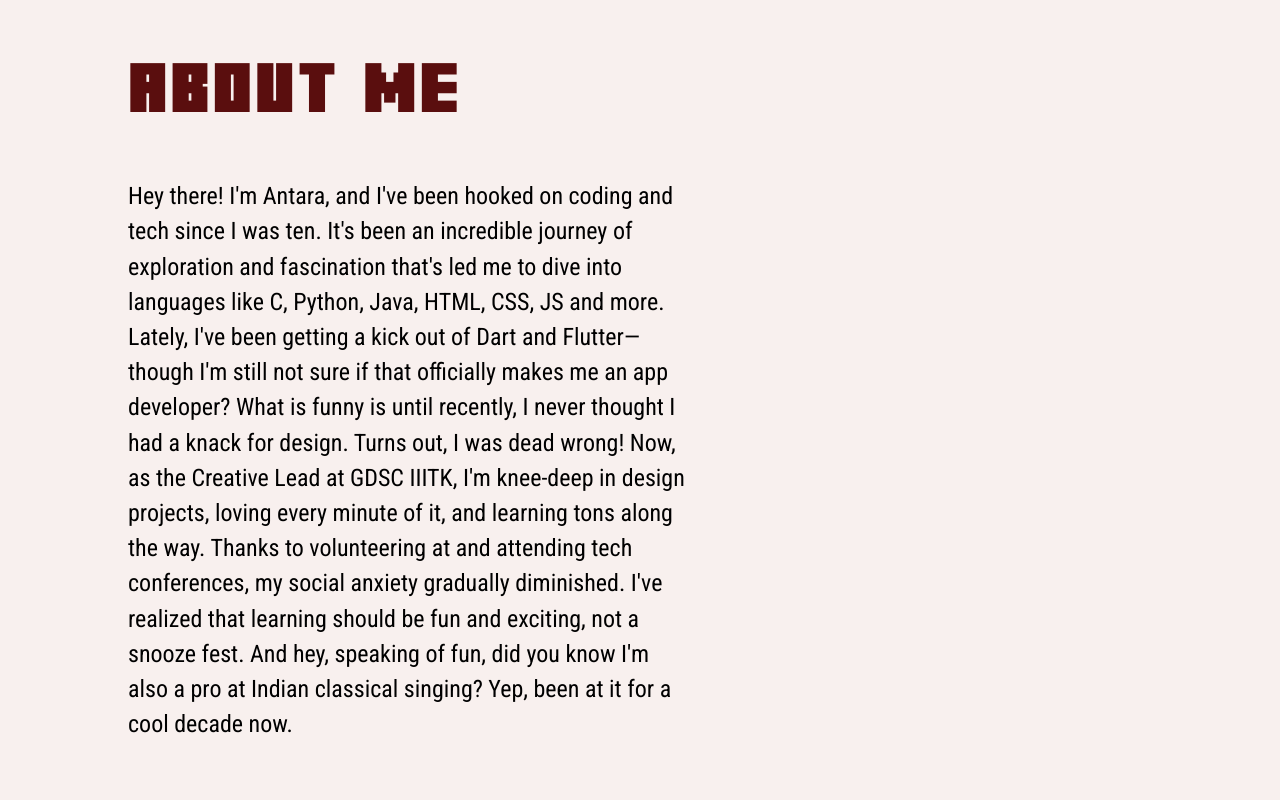
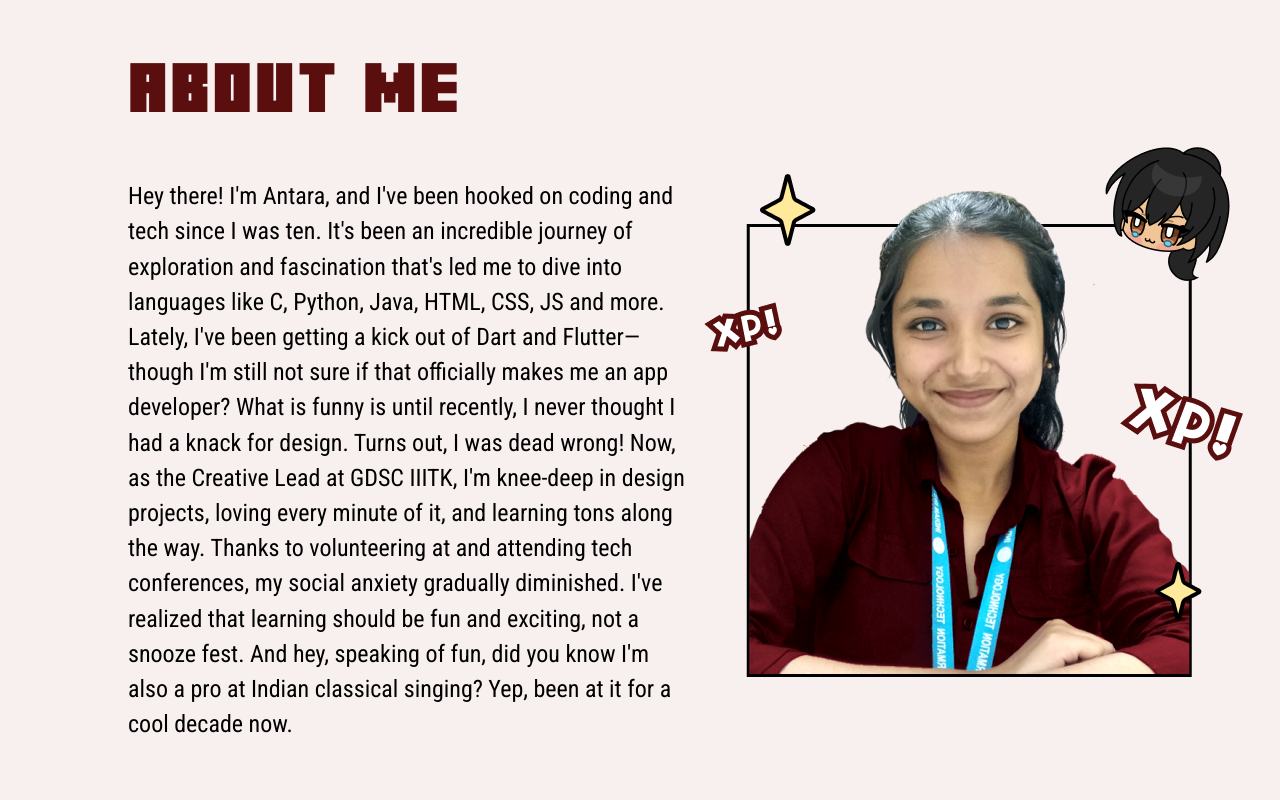
Before and after one commit to Antara-Paul04/antara-paul04.github.io, a plain HTML site: page index.html in a window 1280 px wide. Shown: the part 720-1520 px from the top of the page. Drawn offline with Linux system fonts and the light colour scheme.

Commit message:
About section image added, will probably change later

```diff
--- a/index.html
+++ b/index.html
@@ -35,6 +35,8 @@
             <div class="about-text">Hey there! I'm Antara, and I've been hooked on coding and tech since I was ten. It's been an incredible journey of exploration and fascination that's led me to dive into languages like C, Python, Java, HTML, CSS, JS and more. Lately, I've been getting a kick out of Dart and Flutter—though I'm still not sure if that officially makes me an app developer?
                 What is funny is until recently, I never thought I had a knack for design. Turns out, I was dead wrong! Now, as the Creative Lead at GDSC IIITK, I'm knee-deep in design projects, loving every minute of it, and learning tons along the way.
                 Thanks to volunteering at and attending tech conferences, my social anxiety gradually diminished. I've realized that learning should be fun and exciting, not a snooze fest. And hey, speaking of fun, did you know I'm also a pro at Indian classical singing? Yep, been at it for a cool decade now.</div>
+                <div class="about-img"><img src="assets/images/Group 445.png">
+                </div>
         </div>
         <div class="skills-page" id="skills">
             <h1 CLASS="head">SKILLS</h1>
--- a/style.css
+++ b/style.css
@@ -98,6 +98,11 @@ body {
     width: 35rem;
     line-height: 2.2rem;
 }
+.about-img{
+    position:absolute;
+    margin-top:-48rem ;
+    margin-left: 45%;
+}
 .skills-img {
     display: flex;
     justify-content: center;
@@ -141,7 +146,7 @@ body {
 }
 
 .projects-page {
-    text-align: center; /* Align content in the center */
+    text-align: center;
 }
 
 .project-container {
@@ -203,6 +208,7 @@ body {
     align-items: center;
     padding-top: 3rem;
     padding-bottom: 3rem;
+    margin-bottom: 2rem;
 }
 
 .footer h1 {
```
Also changed, not shown: assets/images/Group 445.png (added).
